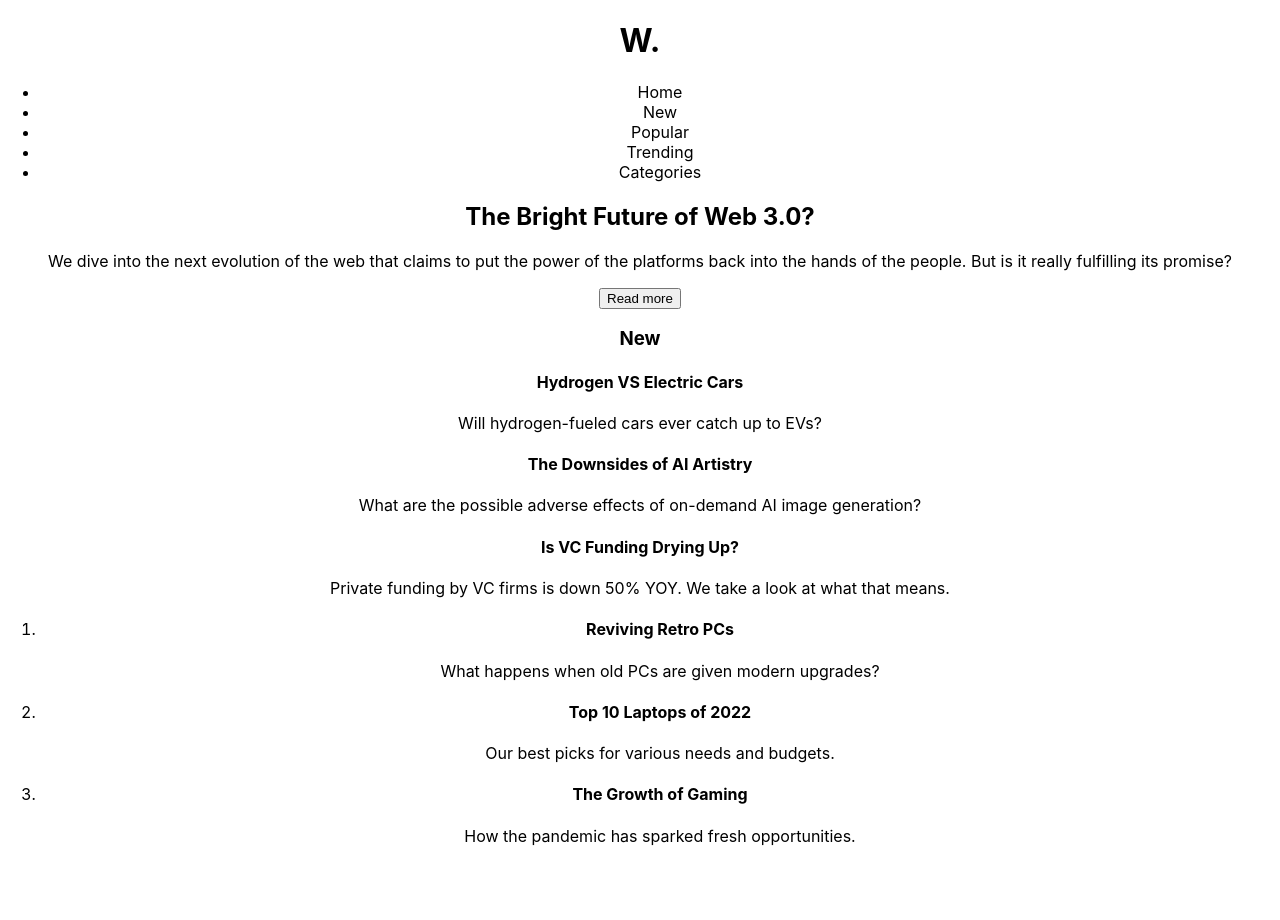
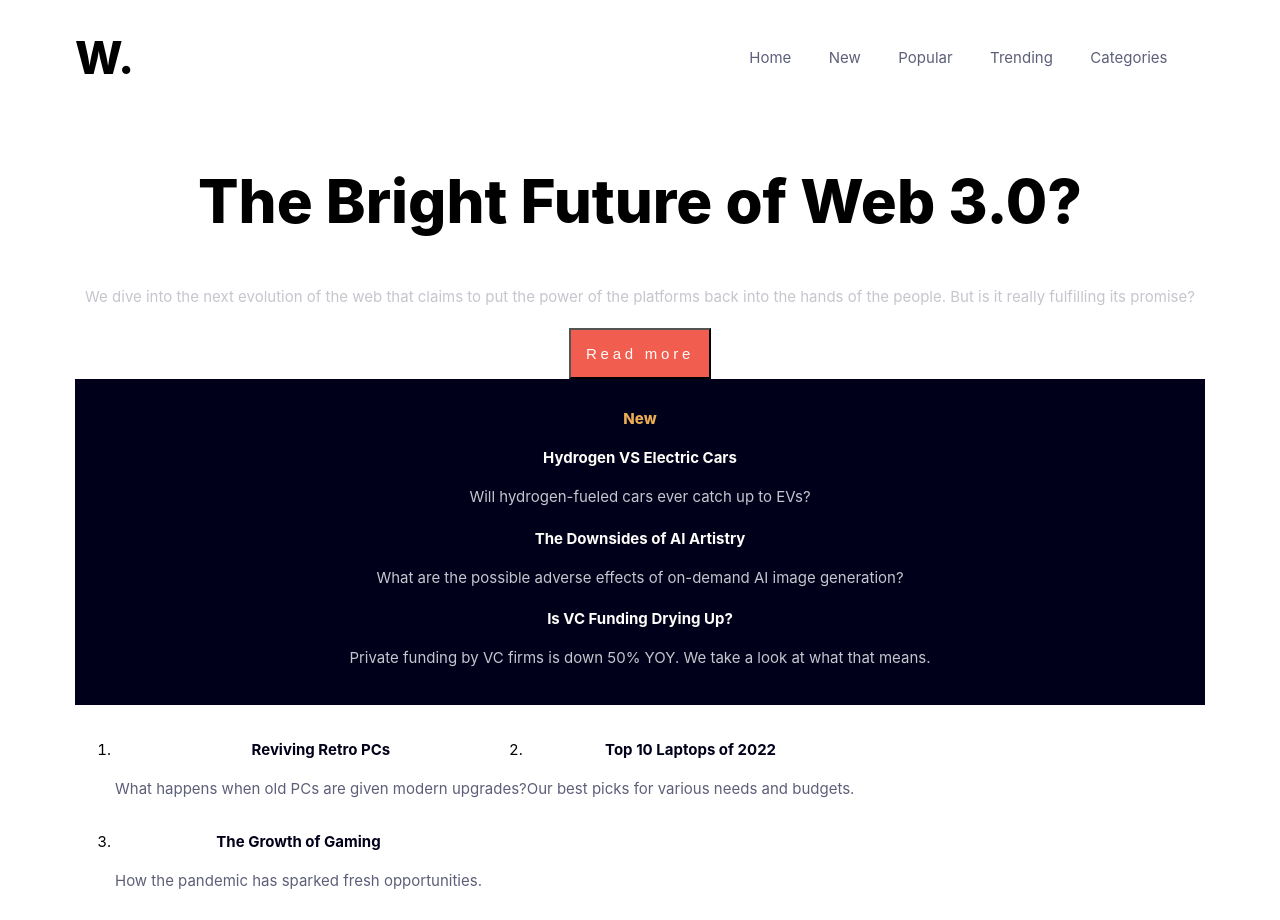
Before and after one commit to EleanorKahn/News-Homepage, a React (Create React App) app: page / in a window 1280 px wide. Before the commit the page ends 862 px from the top, so only its background shows below. Built offline with nearby package versions, Linux system fonts and the light colour scheme.

Commit message:
header layout, classnames, color

```diff
--- a/src/App.tsx
+++ b/src/App.tsx
@@ -1,5 +1,6 @@
 import React from 'react';
-import './css/App.css'
+import './css/App.css';
+import './css/style.css';
 import Header from './components/Header';
 import MainArticle from './components/MainArticle';
 import Sidebar from './components/Sidebar';
--- a/src/components/FooterArticle.tsx
+++ b/src/components/FooterArticle.tsx
@@ -1,4 +1,4 @@
-import React from 'react'
+import React from 'react';
 
 const FooterArticle = () => {
     return (
--- a/src/components/MainArticle.tsx
+++ b/src/components/MainArticle.tsx
@@ -6,7 +6,7 @@ const MainArticle = () => {
             <h2 className='article-title'>The Bright Future of Web 3.0?</h2>
             <p className='article-description'>We dive into the next evolution of the web that claims to put the power of the platforms back into the hands of the people. But is it really fulfilling its promise?</p>
 
-            <button>Read more</button>
+            <button className='read-more'>Read more</button>
         </div>
     );
 };
--- a/src/css/style.css
+++ b/src/css/style.css
@@ -16,6 +16,10 @@ p {
     color: var(--darkGrayishBlue);
 }
 
+.App {
+    padding-inline: 5rem;
+}
+
 /*
 Header Styles
 */
@@ -23,10 +27,13 @@ Header Styles
 .header {
     display: flex;
     flex-flow: row wrap;
+    justify-content: space-between;
+    align-items: center;
 }
 
 .nav-title {
     font-weight: 800;
+    font-size: 3rem;
 }
 
 .nav-list {
@@ -37,6 +44,7 @@ Header Styles
 
 .nav-item {
     color: var(--darkGrayishBlue);
+    margin-inline-end: 2.5rem;
 }
 
 /*
@@ -49,10 +57,18 @@ Main Article Styles
 
 .article-title {
     font-weight: 800;
+    font-size: 4rem;
 }
 
 .article-description {
 
+}
+
+.read-more {
+    background-color: var(--softRed);
+    color: var(--offWhite);
+    padding: 1rem;
+    letter-spacing: .25rem;
 }
 
 /*
@@ -77,7 +93,7 @@ Sidebar Styles
 .article-description {
     color: var(--grayishBlue);
     margin-block-end: 1.5rem;
-    border-bottom: .25rem;
+
 }
 
 /*
```
